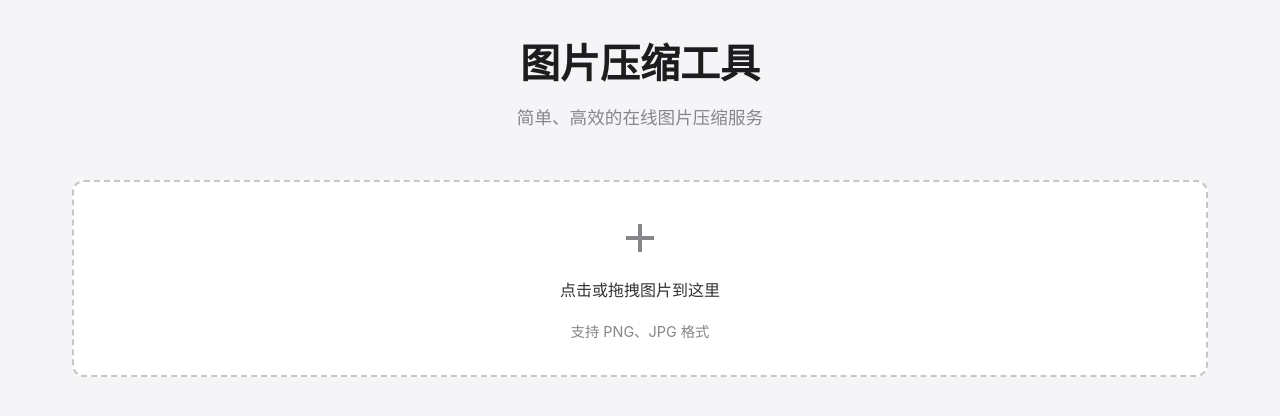
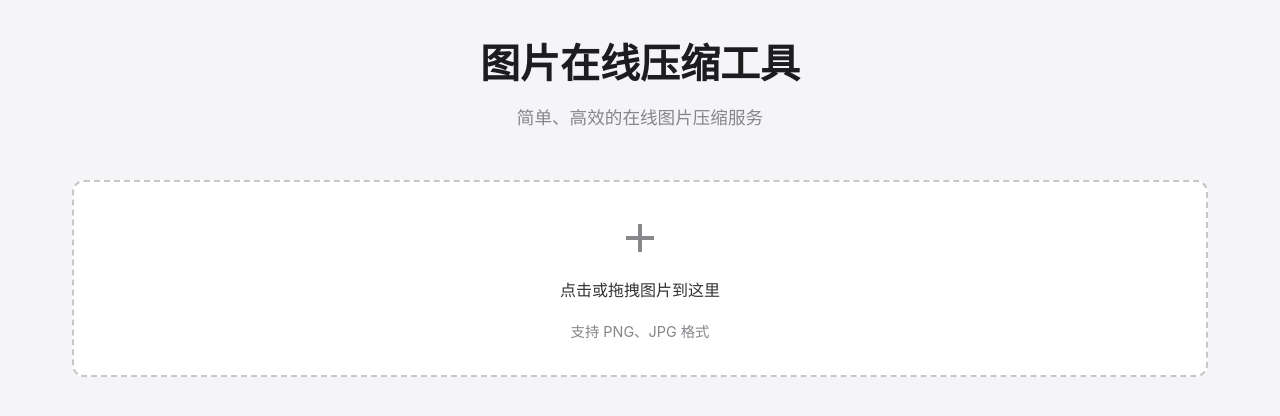
Before and after one commit to 2408693542/tupianyasuo, a plain HTML site: page index.html in a window 1280 px wide. Drawn offline with Linux system fonts and the light colour scheme.

Commit message:
更新标题为“图片在线压缩工具”，以更清晰地描述工具功能

```diff
--- a/index.html
+++ b/index.html
@@ -11,7 +11,7 @@
     <div class="container">
         <!-- 标题区域 -->
         <header class="header">
-            <h1>图片压缩工具</h1>
+            <h1>图片在线压缩工具</h1>
             <p>简单、高效的在线图片压缩服务</p>
         </header>
 
```
